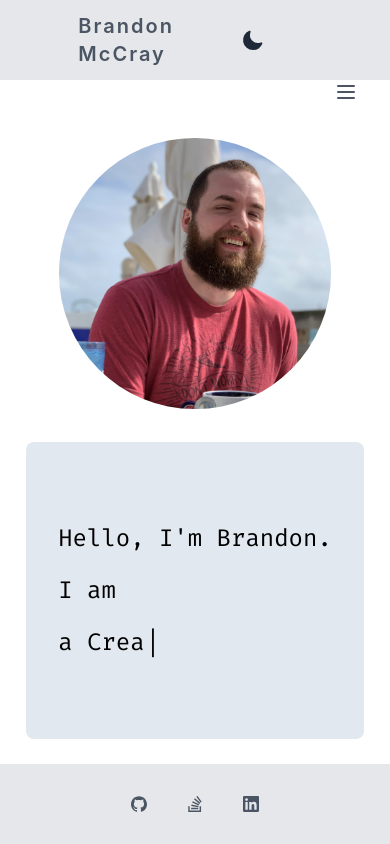
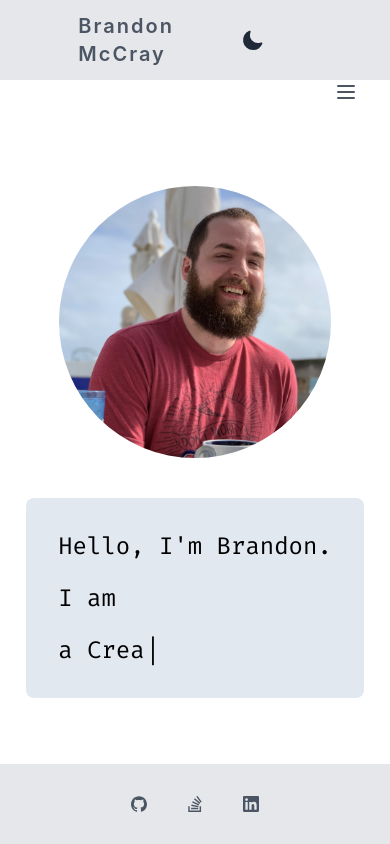
Before and after one commit to bradmccray89/portfolio, a Next.js app: page / in a window 390 px wide. Built offline with nearby package versions, Linux system fonts and the light colour scheme.

Commit message:
updated height of home page

```diff
--- a/components/Footer.js
+++ b/components/Footer.js
@@ -1,8 +1,6 @@
-import Link from 'next/link';
-
 export default function Footer() {
 	return (
-		<div className="bg-gray-200 dark:bg-gray-900 flex justify-center items-center flex-wrap py-3 px-10 z-50 h-20 w-full fixed bottom-0">
+		<div className="bg-gray-200 dark:bg-gray-900 flex justify-center items-center py-3 px-10 z-50 h-20 w-full fixed bottom-0">
 			<a
 				href="https://github.com/bradmccray89"
 				className="h-8 w-8 p-2 mx-3 rounded hover:bg-slate-300 dark:hover:bg-slate-600"
--- a/components/Intro.js
+++ b/components/Intro.js
@@ -5,8 +5,8 @@ import laughImg from '../public/laugh.jpeg';
 export default function Intro() {
 	const words = ['a Developer', 'a Creator', 'a Problem Solver', 'an Engineer'];
 	return (
-		<div className="h-[75%] w-[95%] lg:w-[80%] flex flex-col lg:flex-row justify-center items-center overflow-scroll lg:overflow-visible">
-			<div className="h-[25rem] w-auto sm:w-[80%] lg:w-1/2 flex flex-col justify-center lg:mx-10 p-8 lg:p-10 rounded-lg bg-slate-200 dark:bg-slate-800 text-2xl sm:text-3xl md:text-4xl font-fira lg:order-1 order-2">
+		<div className="h-[75%] w-[95%] lg:w-[80%] flex flex-col lg:flex-row justify-center items-center lg:overflow-visible">
+			<div className="w-auto sm:w-[80%] lg:w-1/2 flex flex-col justify-center lg:mx-10 p-8 lg:p-10 rounded-lg bg-slate-200 dark:bg-slate-800 text-2xl sm:text-3xl md:text-4xl font-fira lg:order-1 order-2">
 				<div className="mb-5 transitions-all duration-300">
 					{"Hello, I'm Brandon."}
 				</div>
@@ -20,7 +20,7 @@ export default function Intro() {
 					}}
 				/>
 			</div>
-			<div className="min-h-64 min-w-64 sm:h-[20rem] sm:w-[20rem] lg:h-[32rem] lg:w-[32rem] flex justify-center items-center m-10 lg:order-2 order-1">
+			<div className="min-h-[16rem] min-w-[16rem] sm:h-[20rem] sm:w-[20rem] lg:h-[32rem] lg:w-[32rem] flex justify-center items-center m-10 lg:order-2 order-1">
 				<Image
 					src={laughImg}
 					alt="Laugh Image"
```
